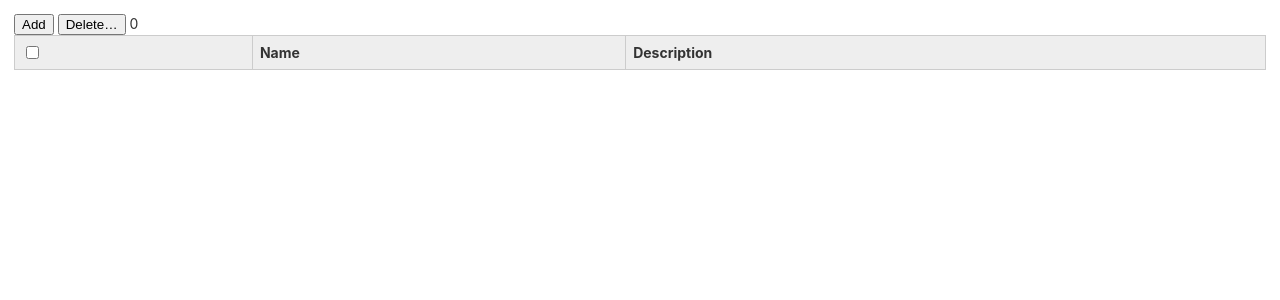
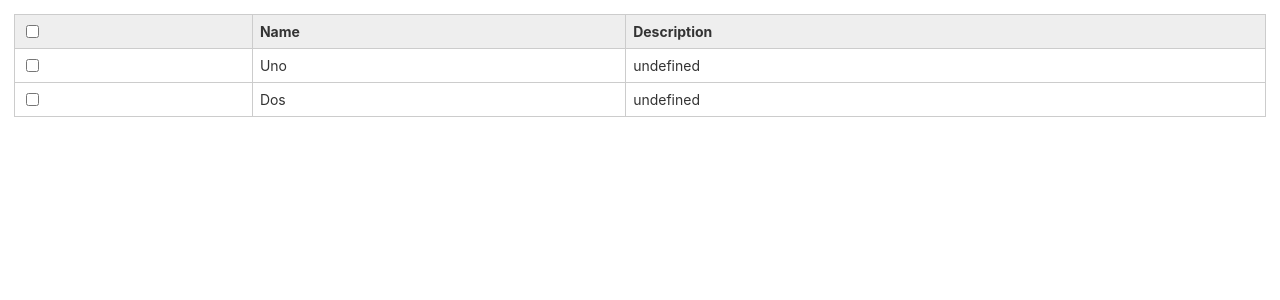
Before and after one commit to jmakeig/machine-store, a Svelte app: page / in a window 1280 px wide. Shown: the top 300 px of the page. Built offline with nearby package versions, Linux system fonts and the light colour scheme.

Commit message:
Refactor checkpoint

```diff
--- a/src/App.svelte
+++ b/src/App.svelte
@@ -1,10 +1,10 @@
 <script>
 	import Collection from './Collection.svelte';
-	import { CollectionStore } from './store.js';
+	// import { CollectionStore } from './store.js';
 
-	let items = CollectionStore();
+	let items = [{ id: '1', name: 'Uno' }, { id: '2', name: 'Dos' }];
 </script>
 
-<Collection value={items} />
+<Collection {items} />
 
 <svelte:window on:error={event => alert(event.message)} />
--- a/src/Collection.svelte
+++ b/src/Collection.svelte
@@ -1,31 +1,24 @@
 <script>
+	import { useMachine } from './store.js';
+	import { itemsMachine as machine } from './machine.js';
 	import ItemRow from './ItemRow.svelte';
 
-	export let value;
-	let { store, dispatch } = value;
-
-	$: state = $store;
-	$: ({ items } = state.context);
-
-	// This feels kinda yucky
-
-	const newItemTemplate = {
-		id: null,
-		name: null
-	};
+	export let items;
+	let { store, dispatch } = useMachine(machine, { items });
+	$: state = $store; // XState.State
 </script>
 
 <style>
 
 </style>
 
-<div>
+<!-- <div>
 	<button on:click={event => dispatch('add', { item: newItemTemplate })}>
 		Add
 	</button>
 	<button on:click={event => dispatch('delete')}>Delete…</button>
 	{items.size}
-</div>
+</div> -->
 
 <table>
 	<thead>
@@ -38,9 +31,8 @@
 		</tr>
 	</thead>
 	<tbody>
-		{#each [...items.values()] as item, i (item.id)}
-			<!-- <pre>{Object.keys(item).join(', ')}</pre> -->
-			<ItemRow value={item} />
+		{#each [...state.context.refs.entries()] as [id, ref], i (id)}
+			<ItemRow {ref} />
 		{/each}
 	</tbody>
 </table>
--- a/src/ItemRow.svelte
+++ b/src/ItemRow.svelte
@@ -1,15 +1,13 @@
 <script>
-	export let value; // {store, dispatch}
-
-	let { store, dispatch } = value;
-	$: state = $store; // XState.State
-	$: ({ item } = state.context); // any
+	import { useService } from './store.js';
+	export let ref; // Service
+	let { store, dispatch } = useService(ref);
 </script>
 
 <tr>
 	<td>
 		<input type="checkbox" />
 	</td>
-	<td>{item.name}</td>
-	<td>{item.description}</td>
+	<td>{$store.context.item.name}</td>
+	<td>{$store.context.item.description}</td>
 </tr>
--- /dev/null
+++ b/src/machine.js
@@ -0,0 +1,91 @@
+import { Machine, assign, spawn } from 'xstate';
+
+export const itemMachine = Machine({
+	id: 'item',
+	strict: true,
+	context: {
+		item: null,
+		cache: null
+	},
+	initial: 'viewing',
+	on: {
+		delete: {}
+	},
+	states: {
+		viewing: {
+			on: {
+				edit: {
+					target: 'editing'
+					// actions: 'focusInput'
+				}
+			}
+		},
+		editing: {
+			onEntry: assign({
+				cache: (c, e) => ({ ...c.item })
+			}),
+			on: {
+				change: {
+					actions: assign({ item: (c, e) => ({ item: e.item }) })
+				},
+				cancel: {
+					target: 'viewing',
+					actions: assign({
+						item: (c, e) => ({ ...c.cache })
+					})
+				}
+			}
+		}
+	}
+});
+
+export const itemsMachine = Machine({
+	id: 'items',
+	strict: true,
+	context: {
+		items: [], // Item dictionaries
+		refs: new Map() // [id: string, Machine]
+	},
+	initial: 'initializing',
+	states: {
+		initializing: {
+			entry: assign({
+				refs: ({ items }, e) => {
+					// Map all of the initial items into itemMachine instances
+					// that manage their own state
+					const refs = new Map();
+					for (const item of items) {
+						refs.set(item.id, spawn(itemMachine.withContext({ item })));
+					}
+					return refs;
+				}
+			}),
+			on: {
+				'': 'all'
+			}
+		},
+		all: {}
+	}
+});
+
+// .withContext({
+// 	items: [
+// 		{ id: '1', name: 'Uno' },
+// 		{ id: '2', name: 'Dos' }
+// 	]
+// });
+
+// const service = interpret(itemsMachine).onTransition(state => {
+// 	console.log(state.context);
+// });
+// service.start();
+
+/*
+Map.prototype.toJSON = function() {
+	return Array.from(this.entries()).map(entry => `${entry[0]}: ${entry[1]}`);
+};
+
+Set.prototype.toJSON = function() {
+	return Array.from(this);
+};
+*/
--- a/src/store.js
+++ b/src/store.js
@@ -1,26 +1,83 @@
 import { readable } from 'svelte/store';
 import { Machine, interpret, assign } from 'xstate';
+
+/*
+// https://github.com/davidkpiano/xstate/issues/423
+const coreItemMachine = {
+	initial: 'unselected',
+	states: {
+		unselected: {
+			on: {
+				select: {
+					target: 'selected'
+				}
+			}
+		},
+		selected: {
+			on: {
+				blur: {
+					target: 'unselected'
+				}
+			},
+			initial: 'viewing',
+			states: {
+				viewing: {
+					on: {
+						edit: {
+							target: 'editing'
+						}
+					}
+				},
+				editing: {
+					initial: 'clean',
+					states: {
+						clean: {
+							on: {
+								change: {
+									target: 'dirty'
+								}
+							}
+						},
+						dirty: {
+							on: {
+								change: {},
+								cancel: {
+									target: 'clean'
+								},
+								save: {}
+							},
+							states: {
+								saving: {
+									on: {
+										error: {},
+										done: {
+											target: '#item.persisted.selected.editing.clean'
+										}
+									}
+								}
+							}
+						}
+					}
+				}
+			}
+		}
+	}
+};
 
 const itemMachine = Machine({
 	id: 'item',
 	strict: true,
-	initial: 'unselected',
 	context: {
 		item: null
 	},
+	initial: 'persisted',
 	states: {
-		unselected: {
-			on: {
-				select: 'selected'
-			}
-		},
-		selected: {
-			on: {
-				blur: 'unselected'
-			}
-		}
+		persisted: coreItemMachine,
+		new: coreItemMachine,
+		deleted: {}
 	}
 });
+*/
 
 /**
  *
@@ -36,7 +93,7 @@ export function useMachine(machine, context = {}) {
 	const store = readable(machine.initialState, set => {
 		service.onTransition(state => {
 			// console.log(state);
-			if (undefined === state.changed || true === state.changed) {
+			if (false !== state.changed) {
 				set(state);
 			}
 		});
@@ -49,12 +106,37 @@ export function useMachine(machine, context = {}) {
 	};
 }
 
+/**
+ * Subscribe to an existing service. There’s not affordance for
+ * setting the initial context becuase it’s assumed that the parent
+ * service does that. For exmaple,
+ *
+ *    spawn(childMachine.withContext({ … }))
+ *
+ * @param {Machine} service
+ */
+export function useService(service) {
+	const store = readable(service.state || service.initialState, set => {
+		const { unsubscribe } = service.onTransition(state => {
+			if (state.changed !== false) {
+				set(state);
+			}
+		});
+		return unsubscribe;
+	});
+	return {
+		store,
+		dispatch: service.send
+	};
+}
+/*
 export function CollectionStore(items = new Map()) {
 	return useMachine(collectionMachine, { items });
 }
 export function ItemStore(item) {
 	return useMachine(itemMachine, { item });
 }
+*/
 
 /**************************************************************/
 /* XState visualizer
```
